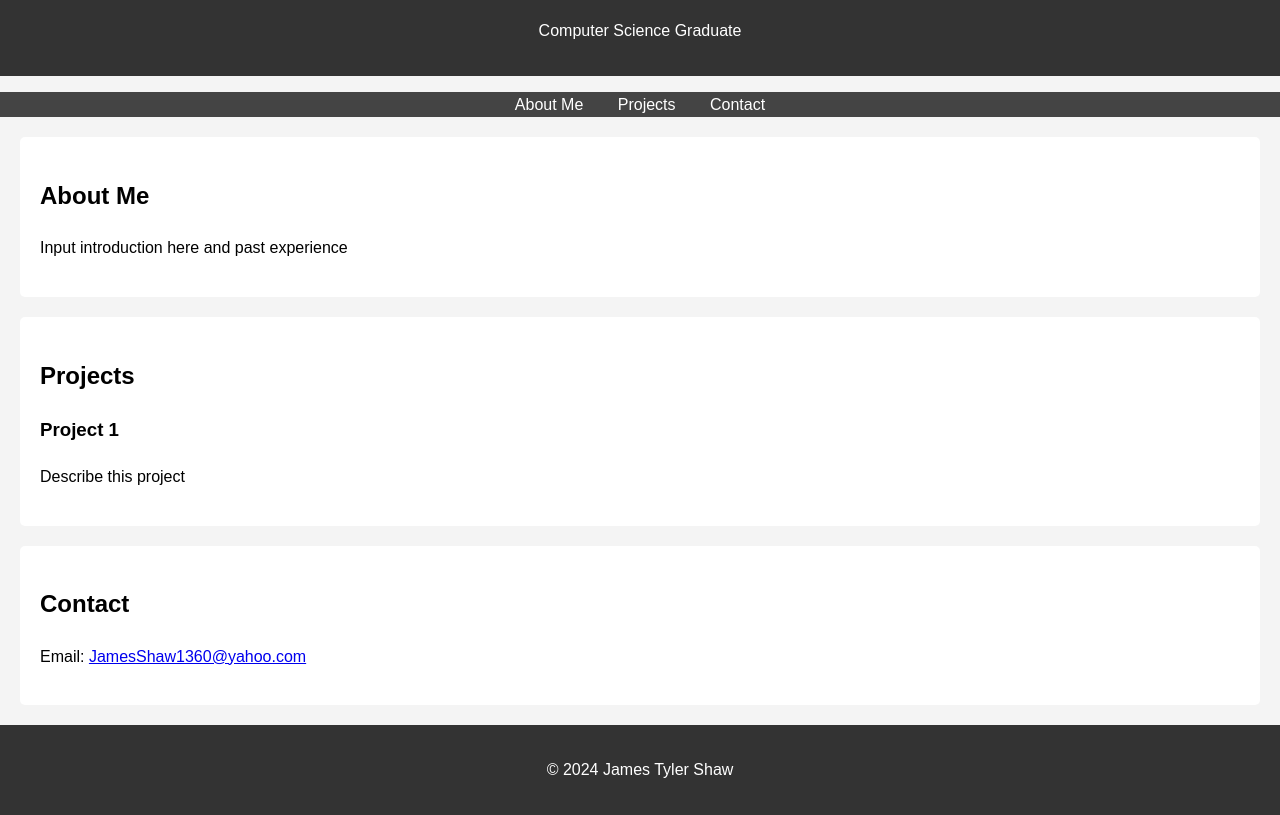
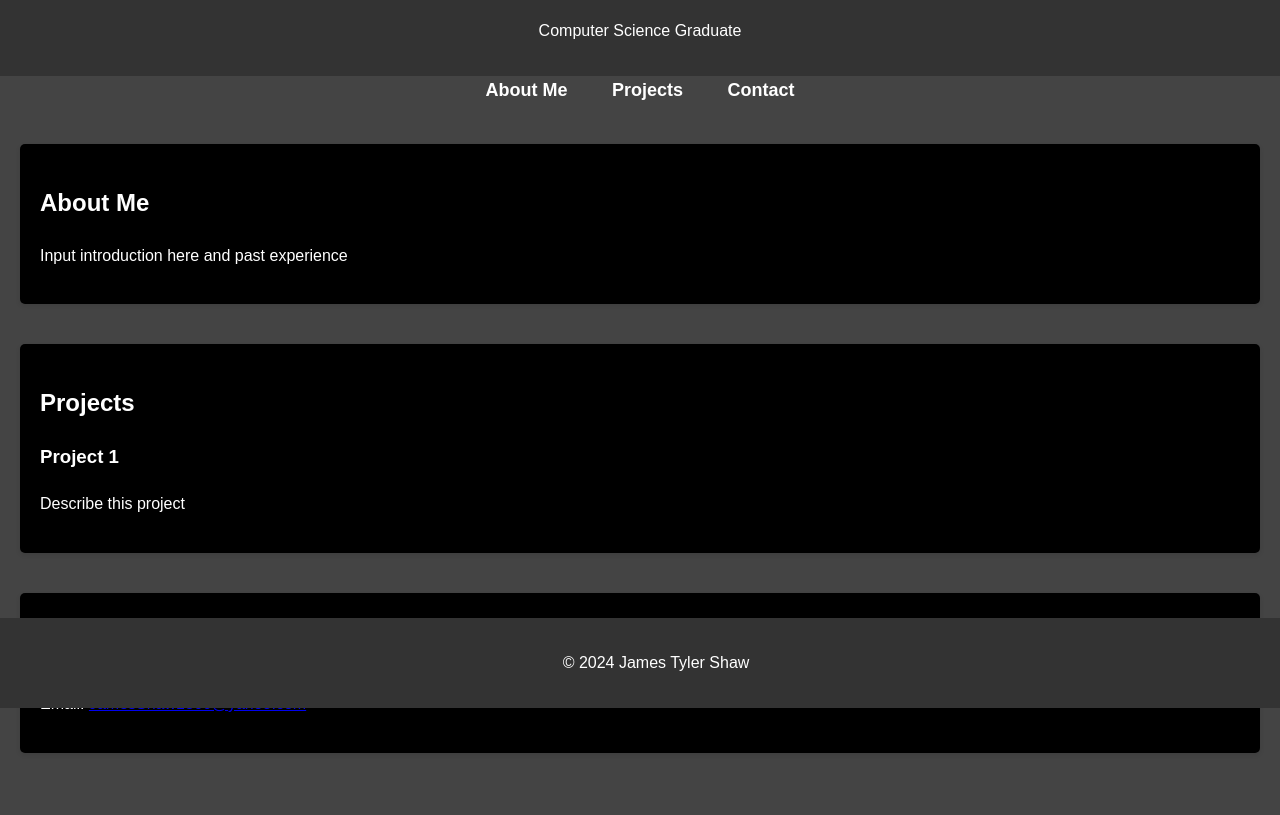
Before and after one commit to DevthByDesign/JamesShaw.github.io, a plain HTML site: page index.html in a window 1280 px wide. Shown: the part 92-907 px from the top of the page. After the commit the page ends 885 px from the top, so only its background shows below. Drawn offline with Linux system fonts and the light colour scheme.

Commit message:
Functionality
playing around with functionality and effects

```diff
--- a/styles.css
+++ b/styles.css
@@ -4,8 +4,7 @@ body
 	line-height: 1.6;
 	margin: 0;
 	padding: 0;
-	background-color: #f4f4f4;
-
+	background-color: #444;
 }
 
 header
@@ -21,26 +20,40 @@ nav ul
 	background: #444;
 	padding: 0;
 	text-align: center;
+	margin: 0;
+	list-style-type: none;
 }
 
 nav ul li
 {
-	display: inline;
-	margin: 0 15px;
+	display: inline-block;
+	margin: 0 20px;
 }
 
 nav ul li a
 {
 	color: #fff;
 	text-decoration: none;
+	font-weight: bold;
+	font-size: 18px; /* here is where we set the base font size for the clickable options */
+	transition: color 0.9s ease, transform 0.5s ease;  color and scale transition
+
+}
+
+/* Adding the hover color change effect */
+nav ul li a:hover
+{
+		color: #00ff21;
 }
 
 section
 {
-	margin: 20px;
+	margin: 40px 20px;
 	padding: 20px;
-	background: #fff;
+	background: #000000;
+	color: #fff;
 	border-radius: 5px;
+	box-shadow: 0 2px 5px rgba(0,0,0,0.1);
 }
 
 footer
@@ -49,5 +62,7 @@ footer
 	color: #fff;
 	text-align: center;
 	padding: 1rem;
-	margin-top: 20px;
+	position: fixed;
+	width: 100%;
+	bottom: 0;
 }
```
Also changed, not shown: index.html (+1 -0 lines).
